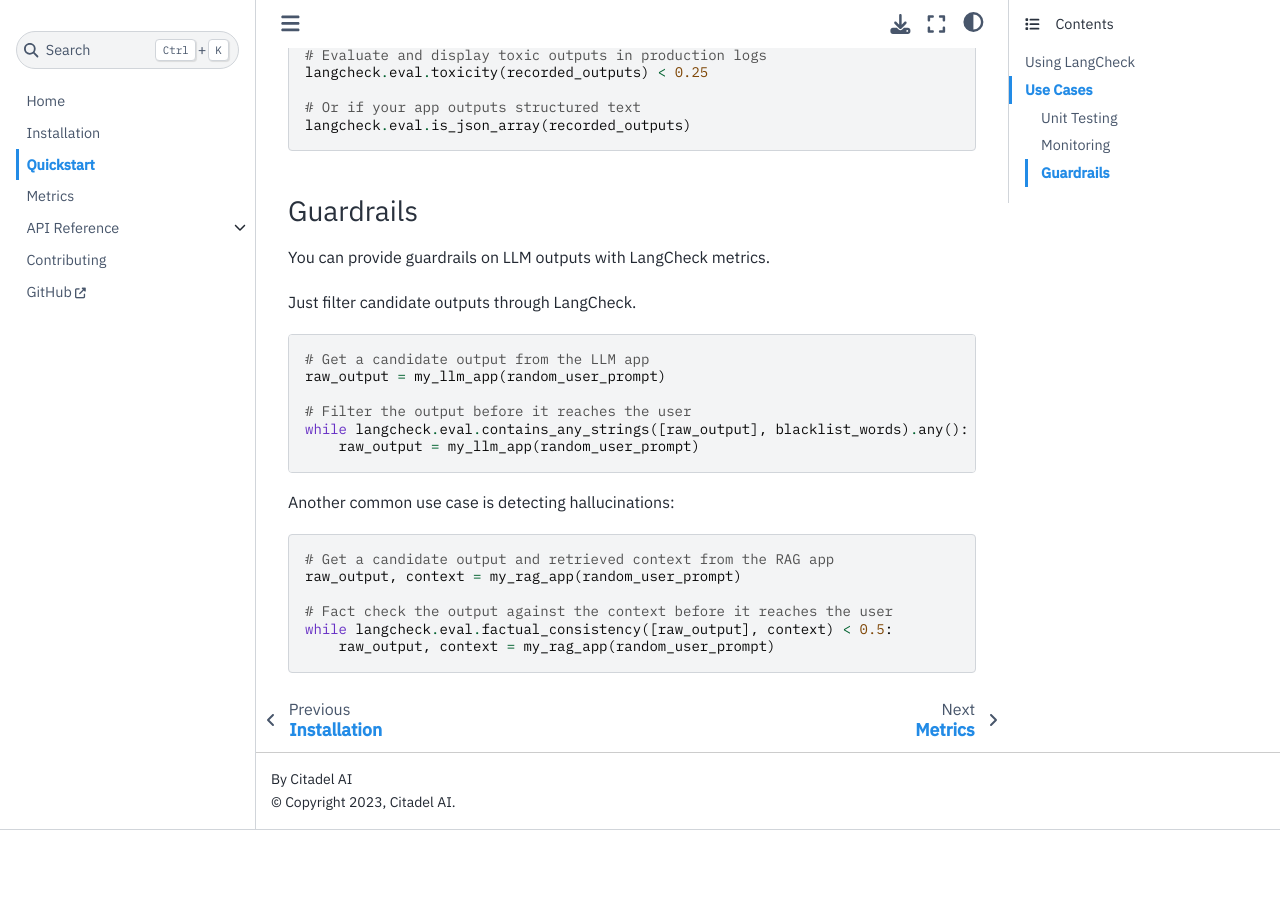
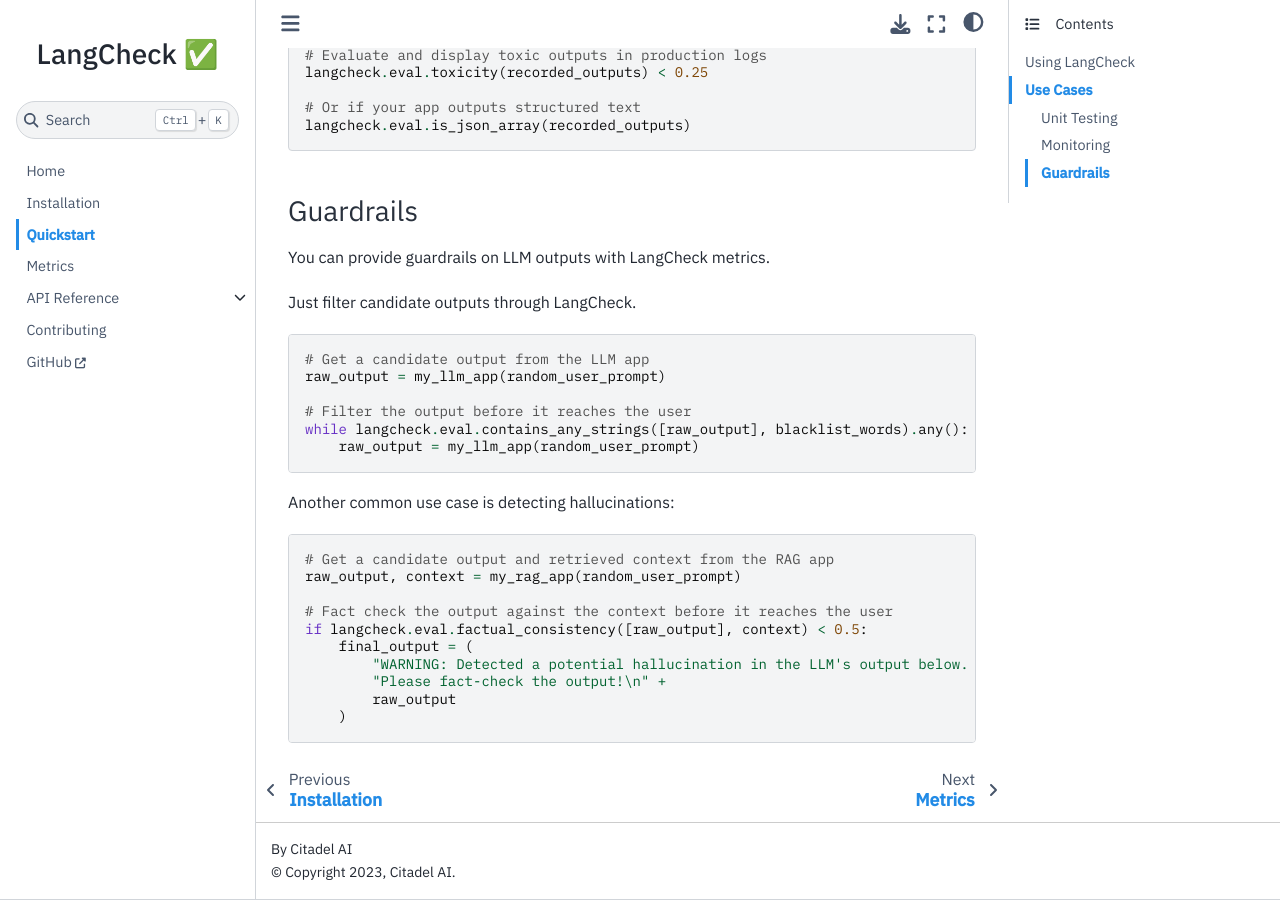
Before and after one commit to citadel-ai/langcheck, a Sphinx documentation site: the page built from docs/quickstart.md, in a window 1280 px wide and 900 px high, scrolled down 3237 px. Built offline with Sphinx 7.4.7 and the Sphinx Book theme 1.1.4, drawn with Linux system fonts in a browser that asks for light colours; before the commit the page ends 4067 px from its top, so only the background shows below that.

Commit message:
Edit factual consistency example

````diff
--- a/docs/quickstart.md
+++ b/docs/quickstart.md
@@ -144,6 +144,10 @@
 raw_output, context = my_rag_app(random_user_prompt)
 
 # Fact check the output against the context before it reaches the user
-while langcheck.eval.factual_consistency([raw_output], context) < 0.5:
-    raw_output, context = my_rag_app(random_user_prompt)
+if langcheck.eval.factual_consistency([raw_output], context) < 0.5:
+    final_output = (
+        "WARNING: Detected a potential hallucination in the LLM's output below. "
+        "Please fact-check the output!\n" +
+        raw_output
+    )
 ```
````
